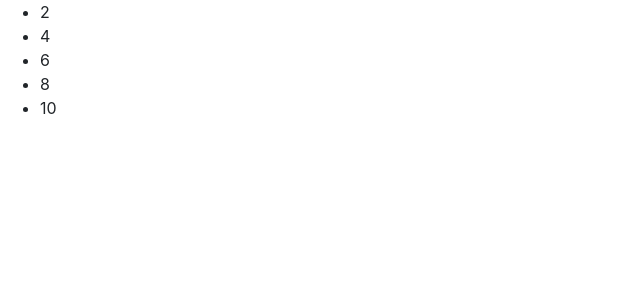
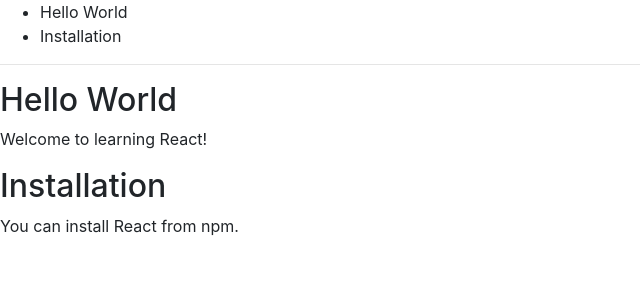
Before and after one commit to jobintweets/react-playground, a React (Create React App) app: page / in a window 1280 px wide. Shown: the top 300 px of the page, without its empty margins (0-640 px from the left). Built offline with nearby package versions, Linux system fonts and the light colour scheme.

Commit message:
Lists implemented

```diff
--- a/src/index.js
+++ b/src/index.js
@@ -15,8 +15,37 @@
   );
 }
 
+function Blog (props) {
+  const sidebar = (
+<ul>
+  {props.posts.map((post)=>
+    <li key={post.id}>
+    {post.title}
+    </li>
+  )}
+</ul>
+  );
+  const content = props.posts.map((post)=>
+    <div>
+      <h2>{post.title}</h2>
+      <p>{post.content}</p>
+    </div>
+  );
+  return (
+  <div>
+      {sidebar}
+      <hr />
+      {content}
+    </div>
+    );
+}
+const posts = [
+  {id: 1, title: 'Hello World', content: 'Welcome to learning React!'},
+  {id: 2, title: 'Installation', content: 'You can install React from npm.'}
+];
 ReactDOM.render(
-  <NumberList numbers= {numbers}/>,
+  // <NumberList numbers= {numbers}/>,
+  <Blog posts={posts} />,
   document.getElementById('root')
 );
 serviceWorker.register();
```
